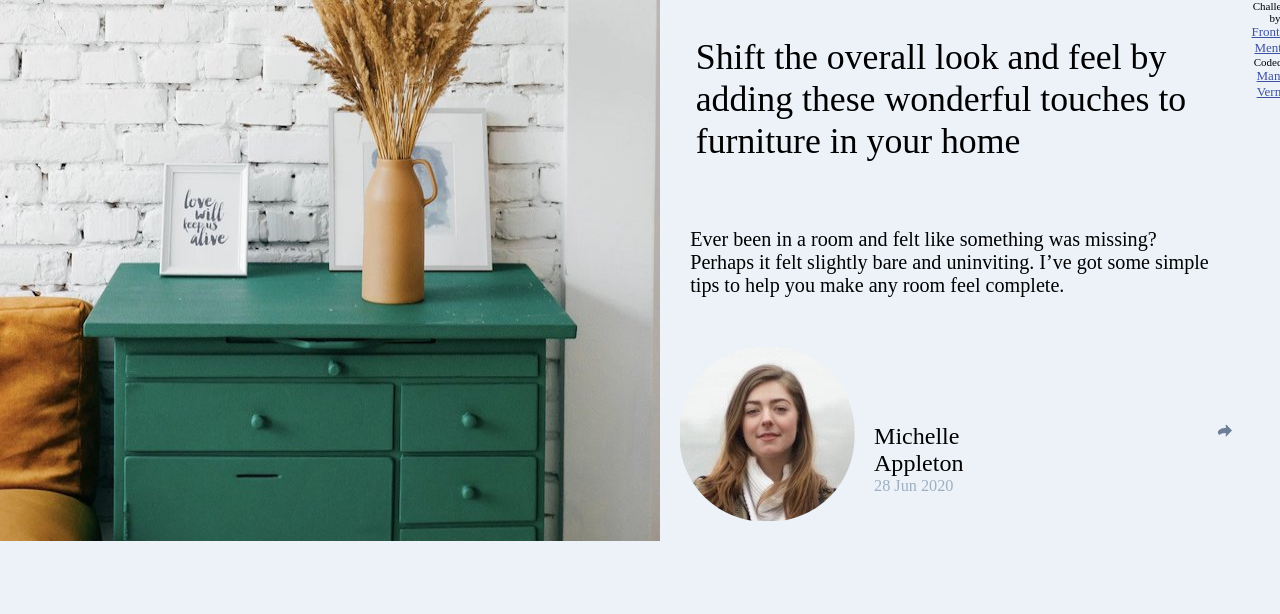
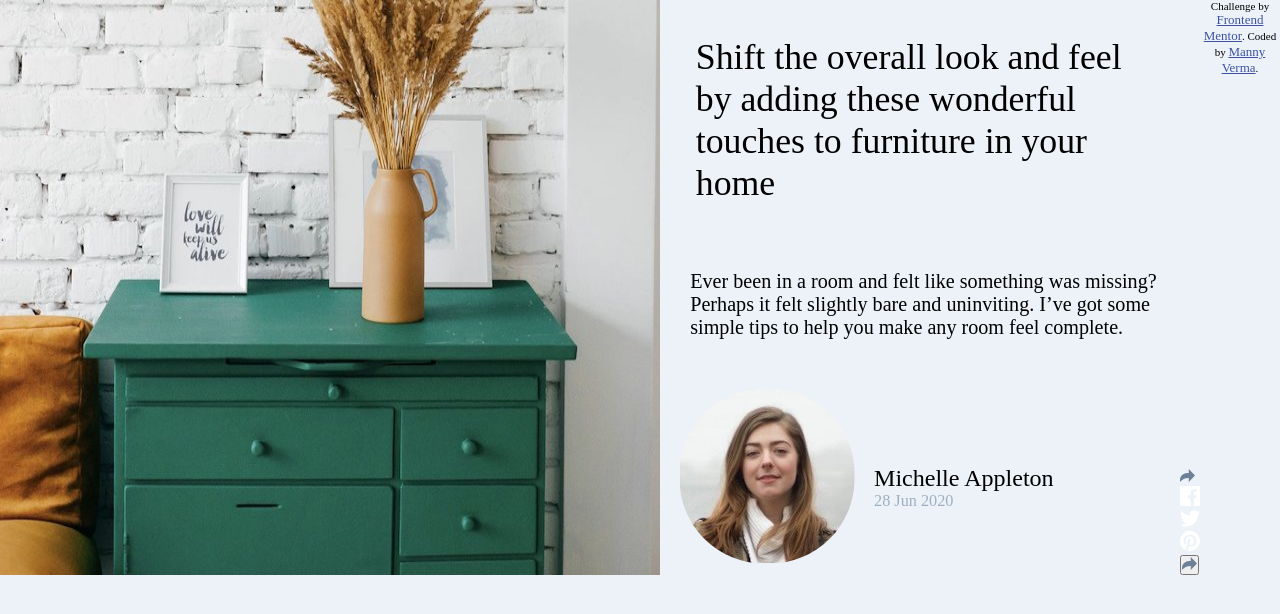
Before and after one commit to mverma45/fem-apc, a plain HTML site: page index.html in a window 1280 px wide. Drawn offline with Linux system fonts and the light colour scheme.

Commit message:
updating javascript

```diff
--- a/Style/styles.css
+++ b/Style/styles.css
@@ -47,9 +47,10 @@ body {
 	color: hsl(212, 23%, 69%);
 }
 
-.share {
-	margin-top: 6em;
-	margin-left: 18em;
+.shareButton {
+	margin-top: -8.75em;
+	margin-left: 40em;
+	cursor: pointer;
 }
 
 .attribution {
--- a/index.html
+++ b/index.html
@@ -18,7 +18,9 @@
 			rel="stylesheet"
 			href="./Style/styles.css" />
 		<!-- JS File -->
-		<script src="./js/script.js"></script>
+		<script
+			src="./js/script.js"
+			defer></script>
 	</head>
 	<body>
 		<img
@@ -42,11 +44,33 @@
 					<p class="author">Michelle Appleton</p>
 					<p class="date">28 Jun 2020</p>
 				</div>
+			</div>
+
+			<div class="shareButton">
+				<!-- Share -->
 				<div class="share">
 					<img
 						src="./images/icon-share.svg"
 						alt="" />
 				</div>
+
+				<div class="shareSvg">
+					<img
+						src="/images/icon-facebook.svg"
+						alt="" />
+					<img
+						src="/images/icon-twitter.svg"
+						alt="" />
+					<img
+						src="/images/icon-pinterest.svg"
+						alt="" />
+				</div>
+				<button class="buttonCloseOne">
+					<img
+						src="/images/icon-share.svg"
+						alt="" />
+				</button>
+				<div class="triangle"></div>
 			</div>
 		</div>
 	</body>
--- a/js/script.js
+++ b/js/script.js
@@ -0,0 +1,21 @@
+const shareButton = document.querySelector('.shareButton');
+
+document.querySelector('.shareButton').addEventListener('click', function () {
+	this.classList.toggle('active');
+	shareButton.classList.toggle('active');
+});
+
+// const shareIcon = document.getElementById('.shareIcon');
+// const shareButton = (document.getElementById = '.shareButton');
+
+// shareIcon.addEventListener('click', () => {
+// 	shareButton.classList.toggle('visible');
+// 	if (shareButton.classList.contains('visible')) {
+// 	}
+// });
+
+// const closeBtn = document.getElementById('.buttonCloseOne');
+
+// closeBtn.addEventListener('click', () => {
+// 	shareButton.classList.toggle('active');
+// });
```
